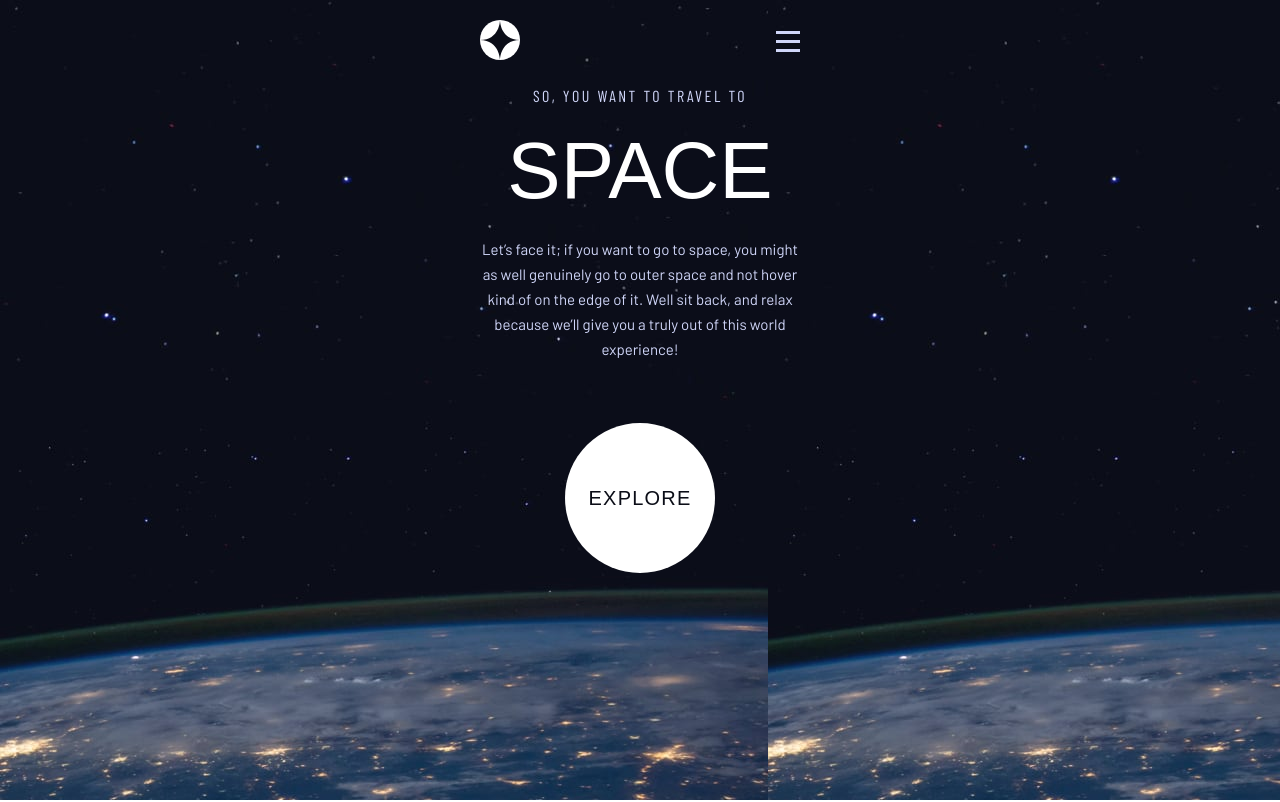
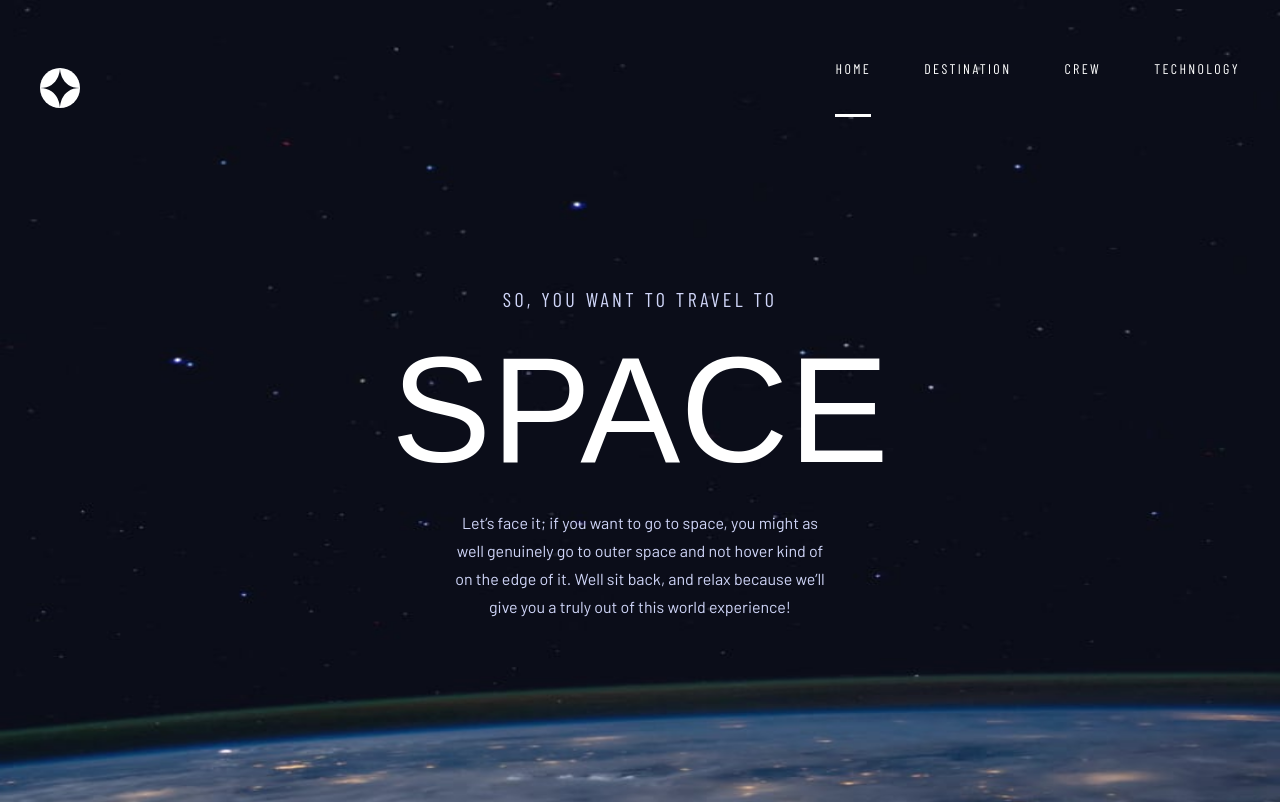
Before and after one commit to BlessSinister/space_in_your_self, a React (Create React App) app: page / in a window 1280 px wide. Shown: the top 802 px of the page. Built offline with nearby package versions, Linux system fonts and the light colour scheme; a web font is replaced by a local one.

Commit message:
create_header_for_tablet

```diff
--- a/src/components/Header.jsx
+++ b/src/components/Header.jsx
@@ -16,6 +16,7 @@ export default function Header() {
 
   return (
     <section>
+      {/* ========================375px====================== */}
       <header className={style.header_container}>
         <Link to="/">
           <svg
@@ -47,6 +48,20 @@ export default function Header() {
           <rect y="9" width="24" height="3" fill="#D0D6F9" />
           <rect y="18" width="24" height="3" fill="#D0D6F9" />
         </svg>
+        <nav className={style.nav_container}>
+          <NavLink to="/" className={activeMenuEl}>
+            home
+          </NavLink>
+          <NavLink to="/destination" className={activeMenuEl}>
+            destination
+          </NavLink>
+          <NavLink to="/crew" className={activeMenuEl}>
+            crew
+          </NavLink>
+          <NavLink to="/technology" className={activeMenuEl}>
+            technology
+          </NavLink>
+        </nav>
       </header>
       <div className={`${style.menu_border_decoration}`} style={activeMenu}>
         <div className={style.menu_block}>
@@ -95,6 +110,7 @@ export default function Header() {
           </div>
         </div>
       </div>
+      {/* ========================end-375px====================== */}
     </section>
   )
 }
--- a/src/components/header.module.css
+++ b/src/components/header.module.css
@@ -2,6 +2,14 @@ section {
   width: 100%;
   display: flex;
   justify-content: center;
+}
+@media (min-width: 768px) {
+  section {
+    margin-bottom: 10.6rem;
+    padding-left: 4rem;
+    padding-right: 4rem;
+    padding-top: 4rem;
+  }
 }
 .header_container {
   display: flex;
@@ -13,8 +21,28 @@ section {
   padding-top: 2rem;
   margin-bottom: 2.4rem;
 }
+.nav_container {
+  display: none;
+}
+@media (min-width: 768px) {
+  .header_container {
+    max-width: 100%;
+  }
+
+  .nav_container {
+    display: flex;
+    justify-content: center;
+    margin: 0;
+  }
+}
 .menu {
   cursor: pointer;
+  display: block;
+}
+@media (min-width: 768px) {
+  .menu {
+    display: none;
+  }
 }
 .menu_border_decoration {
   display: none;
@@ -43,6 +71,7 @@ section {
   display: flex;
   justify-content: flex-end;
 }
+
 .nav_bar_burger {
   display: inline-flex;
   flex-direction: column;
@@ -59,6 +88,15 @@ section {
   letter-spacing: 0.17em;
   color: #fff;
 }
+@media (min-width: 765px) {
+  .nav_bar_link {
+    text-transform: uppercase;
+    font-weight: 400;
+    font-size: 1.4rem;
+    padding-bottom: 3.7rem;
+    margin-left: 3.7rem;
+  }
+}
 .nav_span {
   font-family: 'Barlow Condensed', sans-serif;
   font-weight: 700;
@@ -69,3 +107,9 @@ section {
 .active {
   border-right: 4px solid white;
 }
+@media (min-width: 765px) {
+  .active {
+    border-right: none;
+    border-bottom: 3px solid white;
+  }
+}
--- a/src/pages/Home/home.module.css
+++ b/src/pages/Home/home.module.css
@@ -2,7 +2,7 @@
   background: url('../../../public/assets/home/background-home-mobile.jpg');
   background-repeat: no-repeat;
   background-size: 100% 100%;
-  height: 100vh;
+  height: 100svh;
   display: flex;
   flex-direction: column;
   align-items: center;
@@ -12,5 +12,8 @@
 @media (min-width: 768px) {
   .container {
     background: url('../../../public/assets/home/background-home-tablet.jpg');
+    background-repeat: no-repeat;
+    background-size: 100% 100%;
+    height: auto;
   }
 }
--- a/src/pages/Home/main.module.css
+++ b/src/pages/Home/main.module.css
@@ -6,6 +6,11 @@
   flex-direction: column;
   align-items: center;
   text-align: center;
+}
+@media (min-width: 768px) {
+  .main_container {
+    max-width: 45rem;
+  }
 }
 .subtitle {
   color: #d0d6f9;
@@ -16,6 +21,16 @@
   max-width: 21.7rem;
   margin-bottom: 1.6rem;
 }
+@media (min-width: 768px) {
+  .subtitle {
+    font-family: 'Barlow Condensed', sans-serif;
+    max-width: 28rem;
+    font-size: 2rem;
+    letter-spacing: 0.17em;
+    text-align: center;
+    margin-bottom: 2.4rem;
+  }
+}
 .main_title {
   font-family: 'Bellefair', sans-serif;
   font-size: 8rem;
@@ -25,11 +40,27 @@
   font-weight: 400;
   margin-bottom: 1.6rem;
 }
+@media (min-width: 768px) {
+  .main_title {
+    font-size: 15rem;
+    line-height: 100%;
+    margin-bottom: 2.4rem;
+  }
+}
+
 .description {
   font-size: 1.5rem;
   line-height: 167%;
 
   color: #d0d6f9;
+}
+@media (min-width: 768px) {
+  .description {
+    font-size: 1.6rem;
+    line-height: 175%;
+    max-width: 44rem;
+    margin-bottom: 15.6rem;
+  }
 }
 .explore {
   width: 15rem;
@@ -47,3 +78,12 @@
   font-family: 'Bellefair', sans-serif;
   text-transform: uppercase;
 }
+@media (min-width: 768px) {
+  .explore {
+    width: 24.2rem;
+    height: 24.2rem;
+    margin-bottom: 9rem;
+    font-weight: 400;
+    font-size: 32px;
+  }
+}
```
